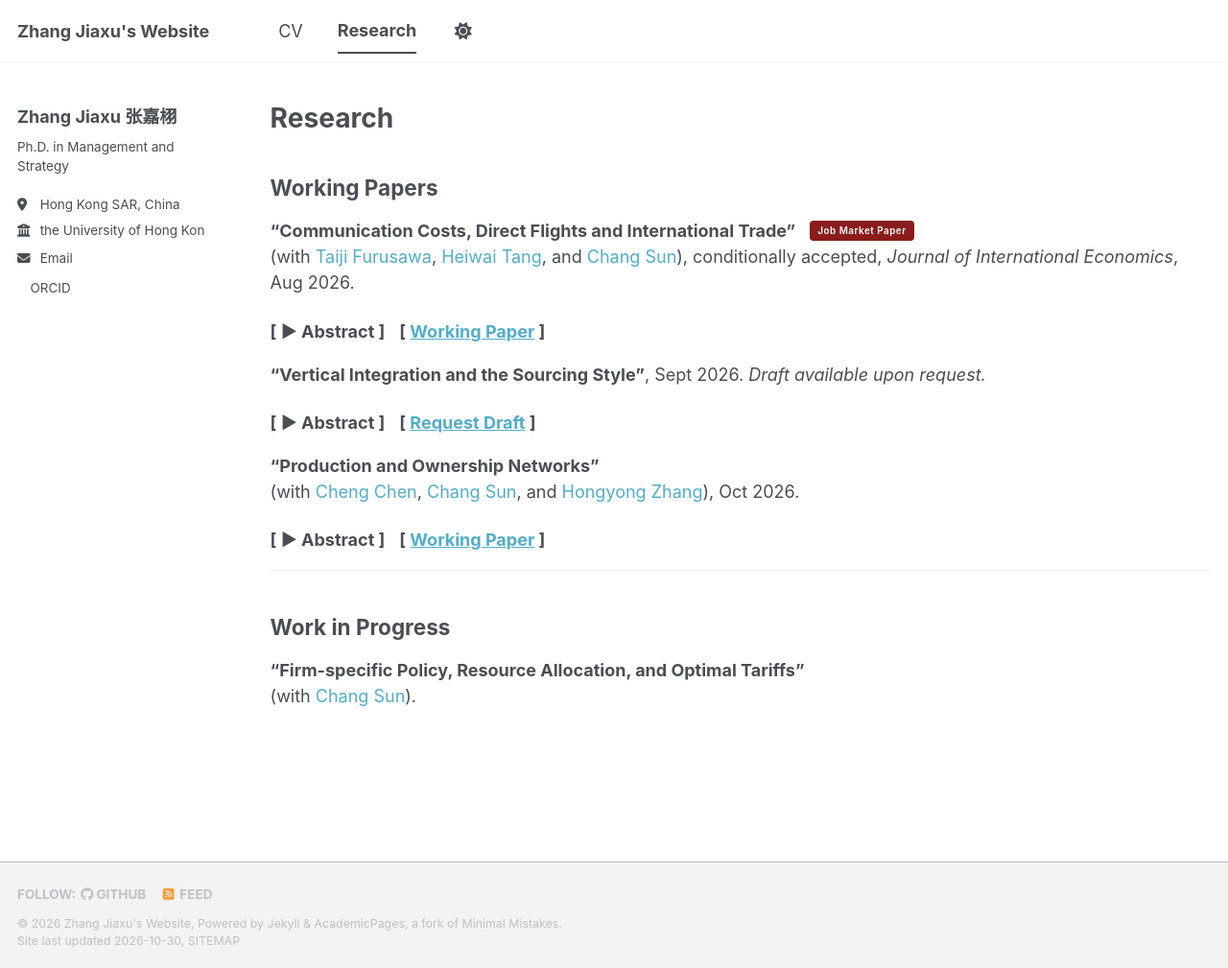
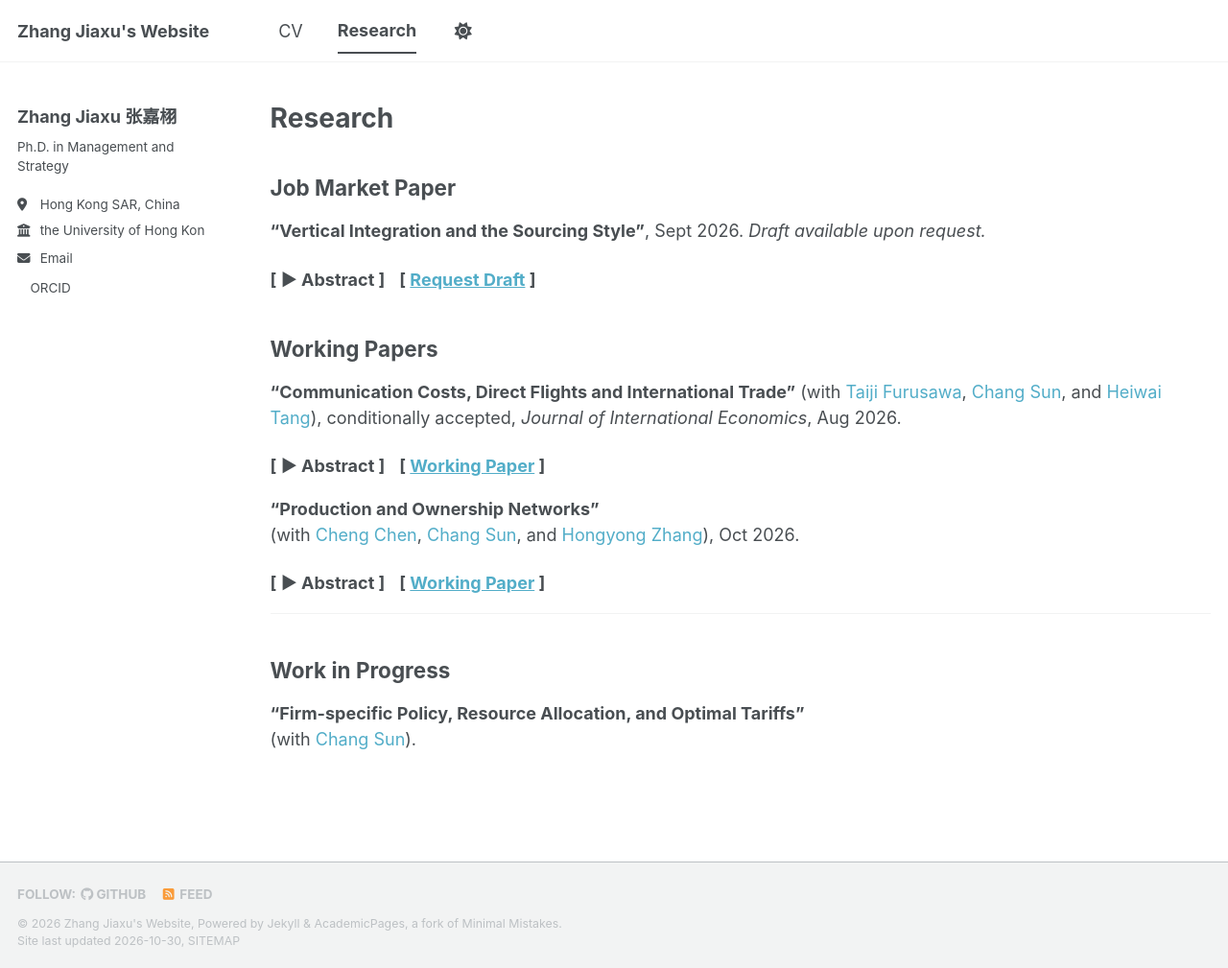
Before and after one commit to zhang-jia-xu/zhang-jia-xu.github.io, a Jekyll site: the page built from _pages/research.md, in a window 1280 px wide and 1009 px high. Shown: the whole window at 96% size. Built offline with Jekyll 4.4.1, drawn with Linux system fonts in a browser that asks for light colours; a style sheet for code colours, icons or effects is not loaded; part of the change alters nothing that is shown.

Commit message:
update research.md

```diff
--- a/_pages/research.md
+++ b/_pages/research.md
@@ -78,21 +78,7 @@ author_profile: true
   }
 </style>
 
-## Working Papers
-
-**"Communication Costs, Direct Flights and International Trade"** <span class="jmp-tag">Job Market Paper</span> <br> (with <a href="https://www.furusawa.e.u-tokyo.ac.jp/home/" target="_blank" class="coauthor">Taiji Furusawa</a>, <a href="http://www.hwtang.com" target="_blank" class="coauthor">Heiwai Tang</a>, and <a href="https://pweb.fbe.hku.hk/~sunc/" target="_blank" class="coauthor">Chang Sun</a>), conditionally accepted, *Journal of International Economics*, Aug 2026.
-
-<details>
-  <summary class="abstract-summary">
-    <b>[ <span class="arrow-icon">&#9654;</span> Abstract ]</b>
-    <span style="margin-left: 15px;"><b>[ <a href="/files/paper_Airlines.pdf">Working Paper</a> ]</b></span>
-  </summary>
-
-  <p style="margin-top: 10px; margin-bottom: 1.5em; text-align: left;">
-  <i>We build a general equilibrium model of endogenous communication, quality control, and trade. The model yields a structural gravity equation in which exogenous communication costs raise the probability of product failure and reduce trade more for products with a lower elasticity of substitution. We treat direct flight connectedness as a key determinant of communication costs and estimate its causal effect on trade using an instrument based on the discontinuity of direct flights at around 6,000 miles created by air travel regulations. Novel data on international business lawsuits show that air connectedness lowers the probability of product failure. Combining the estimates with the model, we quantify the aggregate impact of air connectedness in three episodes: the long-run improvement in air connectedness, the disruption of international travel during the COVID-19 pandemic, and the closure of Russian and Ukrainian airspace after the outbreak of the war in Ukraine.</i>
-  </p>
-</details>
-
+## Job Market Paper
 **"Vertical Integration and the Sourcing Style"**, Sept 2026.
 *Draft available upon request.*
 
@@ -103,7 +89,21 @@ author_profile: true
   </summary>
 
   <p style="margin-top: 10px; margin-bottom: 1.5em; text-align: left;">
-  <i>I build a model of the boundary of the firm with asset ownership to show how firms can complement their organizational form by choosing different sourcing systems. I show that, given that both the "Japanese" style sourcing and the "American" style sourcing ensure similar quality levels, vertical integration and the "Japanese" style sourcing are complementary. Sourcing from related parties is more likely to result in a long-term relationship with high-frequency shipments and small shipment sizes. Complementarity is stronger when the asset of the upstream firm has greater value. Combining the ORBIS data, which has large-scale firm-to-firm ownership information, with the Panjiva data, which includes all the maritime firm-to-firm transaction records, I provide empirical evidence consistent with the above theoretical predictions.</i>
+  <i>I build a model of the boundary of the firm with asset ownership to show how firms can complement their organizational form by choosing different sourcing systems. I show that, given that both the ``Japanese'' style sourcing and the ``American'' style sourcing ensure similar quality levels, vertical integration and the ``Japanese'' style sourcing are complementary. Sourcing from related parties is more likely to result in a long-term relationship with high-frequency shipments and small shipment sizes. Complementarity is stronger when the asset of the upstream firm has greater value and when the upstrem firm is in a more quality differentiated industry. Combining the ORBIS data, which has large-scale firm-to-firm ownership information, with the Panjiva data, which includes all the maritime firm-to-firm transaction records, I provide empirical evidence consistent with the above theoretical predictions.</i>
+  </p>
+</details>
+
+## Working Papers
+**"Communication Costs, Direct Flights and International Trade"** (with <a href="https://www.furusawa.e.u-tokyo.ac.jp/home/" target="_blank" class="coauthor">Taiji Furusawa</a>, <a href="https://pweb.fbe.hku.hk/~sunc/" target="_blank" class="coauthor">Chang Sun</a>, and <a href="http://www.hwtang.com" target="_blank" class="coauthor">Heiwai Tang</a>), conditionally accepted, *Journal of International Economics*, Aug 2026.
+
+<details>
+  <summary class="abstract-summary">
+    <b>[ <span class="arrow-icon">&#9654;</span> Abstract ]</b>
+    <span style="margin-left: 15px;"><b>[ <a href="/files/paper_Airlines.pdf">Working Paper</a> ]</b></span>
+  </summary>
+
+  <p style="margin-top: 10px; margin-bottom: 1.5em; text-align: left;">
+  <i>We build a general equilibrium model of endogenous communication, quality control, and trade. The model yields a structural gravity equation in which exogenous communication costs raise the probability of product failure and reduce trade more for products with a lower elasticity of substitution. We treat direct flight connectedness as a key determinant of communication costs and estimate its causal effect on trade using an instrument based on the discontinuity of direct flights at around 6,000 miles created by air travel regulations. Novel data on international business lawsuits show that air connectedness lowers the probability of product failure. Combining the estimates with the model, we quantify the aggregate impact of air connectedness in three episodes: the long-run improvement in air connectedness, the disruption of international travel during the COVID-19 pandemic, and the closure of Russian and Ukrainian airspace after the outbreak of the war in Ukraine.</i>
   </p>
 </details>
 
```
